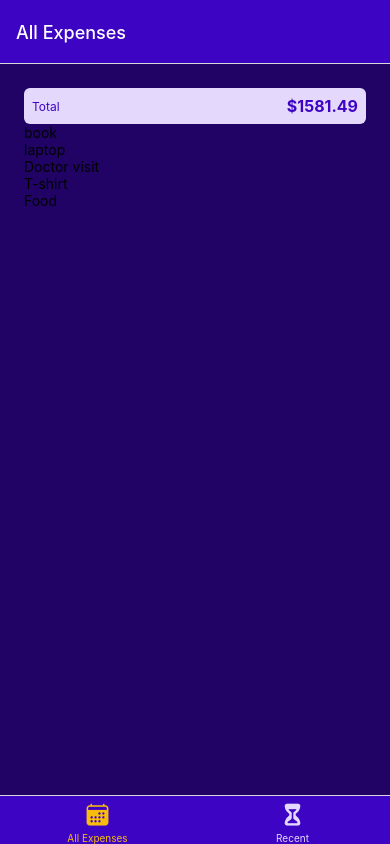
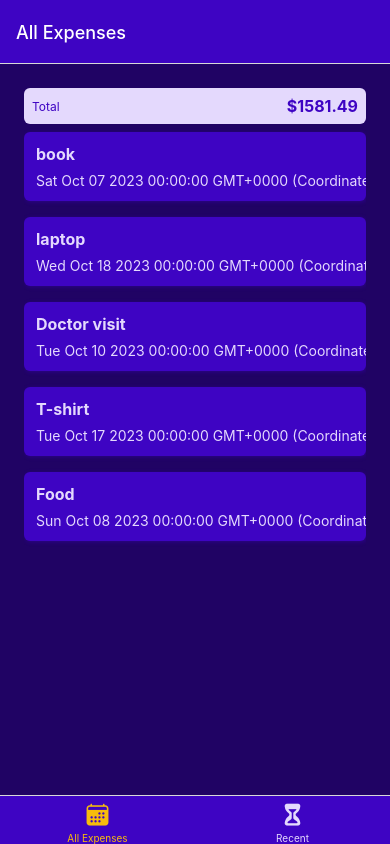
Before and after one commit to mouna-ben-mansour/expense-tracker, a React Native app: screen /AllExpenses in a window 390 px wide. Built offline with nearby package versions, Linux system fonts and the light colour scheme.

Commit message:
expense item

```diff
--- /dev/null
+++ b/components/ExpensesOutput/ExpenseItem.js
@@ -0,0 +1,56 @@
+import {View, StyleSheet, Text, Pressable} from "react-native";
+import {GlobalStyles} from "../../constants/styles";
+
+function ExpenseItem({title, date, amount}) {
+    return (
+        <Pressable>
+            <View style={styles.expenseItem}>
+                <View>
+                    <Text style={[styles.textBase, styles.title]}>{title}</Text>
+                    <Text style={styles.textBase}>{date.toString()}</Text>
+                </View>
+                <View style={styles.amountContainer}>
+                    <Text style={styles.amount}>{amount}</Text>
+                </View>
+            </View>
+        </Pressable>
+    )
+}
+
+export default ExpenseItem;
+
+const styles = StyleSheet.create( {
+    expenseItem: {
+        padding:12,
+        marginVertical: 8,
+        backgroundColor: GlobalStyles.colors.primary500,
+        flexDirection: 'row',
+        justifyContent:'space-between',
+        borderRadius: 6,
+        elevation: 4,
+        shadowColor: GlobalStyles.colors.primary500,
+        shadowRadius: 4,
+        shadowOffset: { width: 1, height:1},
+        shadowOpacity: 0.4
+    },
+    textBase: {
+        color: GlobalStyles.colors.primary50
+    },
+    title: {
+        fontSize: 16,
+        fontWeight: 'bold',
+        marginBottom: 8
+    },
+    amountContainer:{
+        paddingHorizontal: 12,
+        paddingVertical: 4,
+        backgroundColor: 'white',
+        justifyContent: 'center',
+        alignItems: 'center',
+        borderRadius: 4
+    },
+    amount:{
+        color: GlobalStyles.colors.primary500,
+        fontWeight: 'bold',
+    }
+})
--- a/components/ExpensesOutput/ExpensesList.js
+++ b/components/ExpensesOutput/ExpensesList.js
@@ -1,9 +1,10 @@
 import {FlatList, Text, View} from "react-native";
+import ExpenseItem from "./ExpenseItem";
 
 function ExpensesList({ expenses }) {
     function renderExpenseItem(itemData) {
         return (
-            <Text>{itemData.item.title}</Text>
+            <ExpenseItem {...itemData.item}/>
         )
     }
     return(
```
